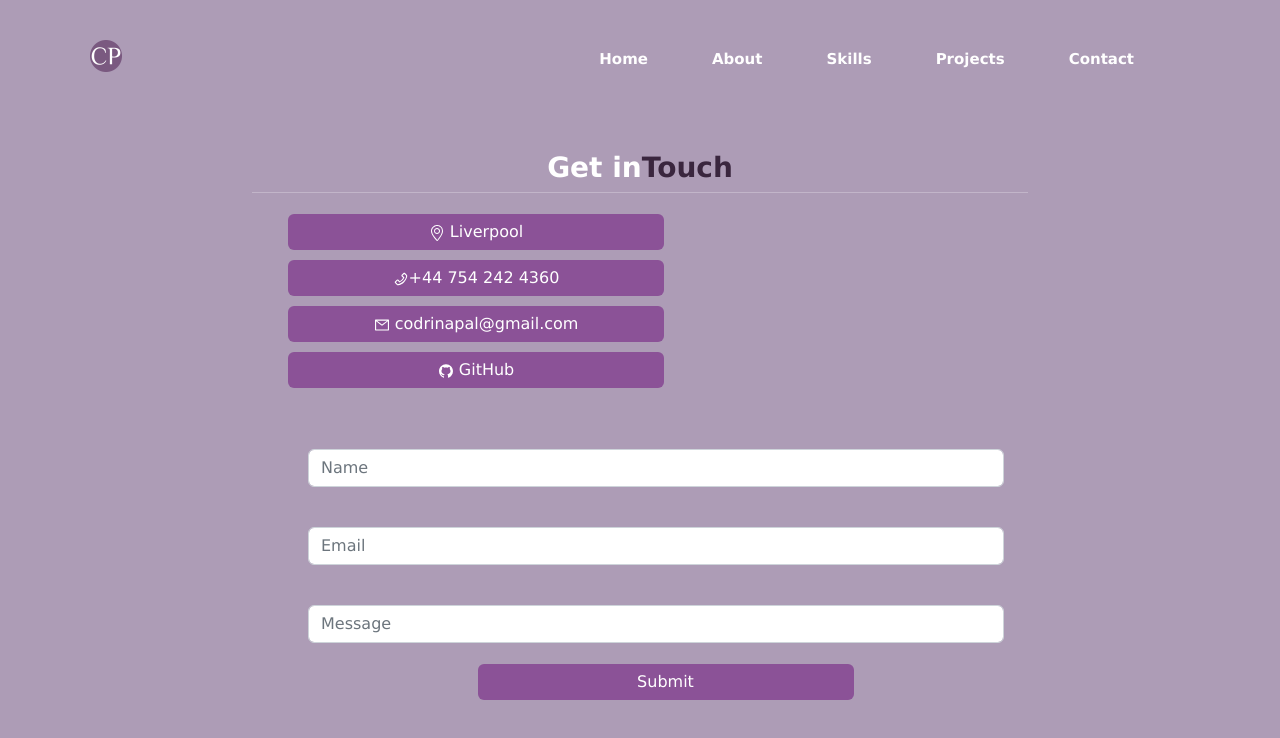
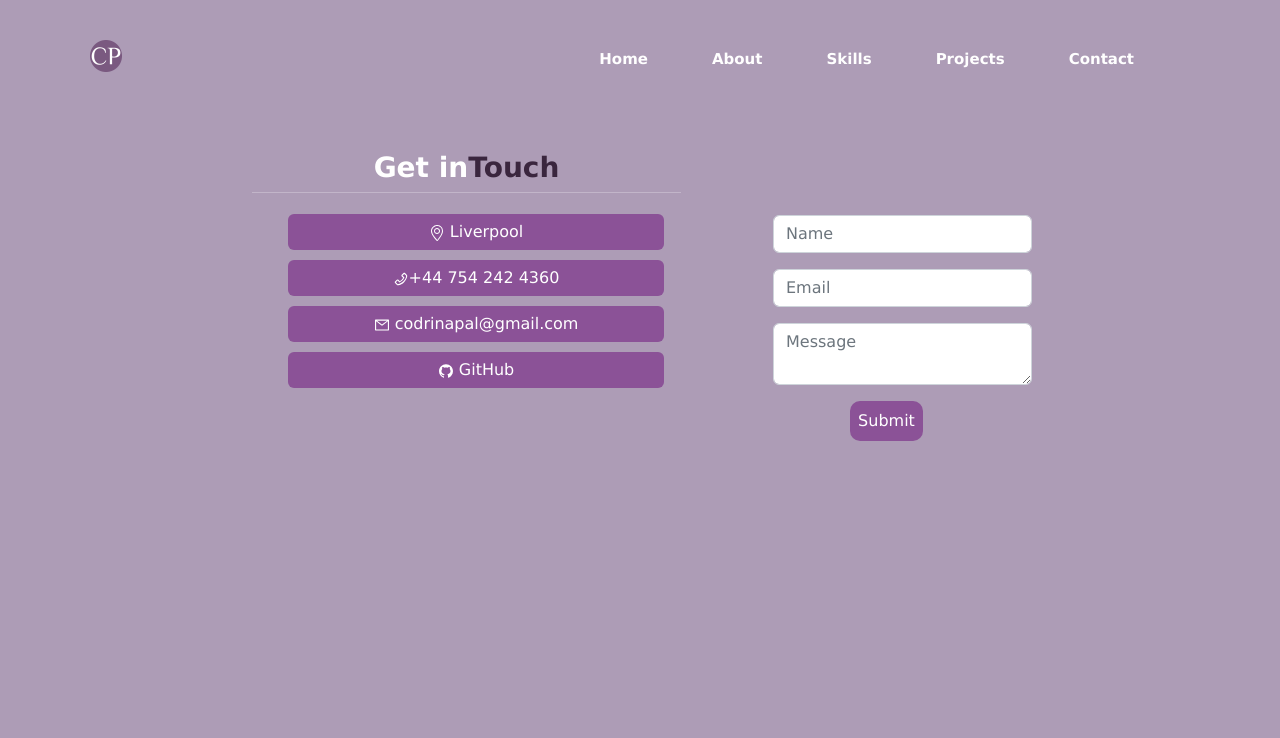
Before and after one commit to codri5/react-portfolio, a React (Create React App) app: page /contact in a window 1280 px wide. Shown: the top 738 px of the page. Built offline with nearby package versions, Linux system fonts and the light colour scheme.

Commit message:
updated form component

```diff
--- a/src/components/Contact/Contact.css
+++ b/src/components/Contact/Contact.css
@@ -12,13 +12,25 @@
     width: 47vh;
 }
 
+.submitBtn {
+    background-color: #8b5297;
+    border: none;
+    color: white;
+    border-radius: 10px;
+    padding: 8px;
+}
+
 .contact-form {
-    margin-top: 2rem;
+    margin-top: 4rem;
     margin-left: 2rem;
 }
 
 #contact-content {
     width: 50vh;
+}
+
+.form-control {
+    margin: 1rem;
 }
 
 @media only screen and (max-width: 480px) {
@@ -29,6 +41,16 @@
         justify-content: center;
         margin-top: 2rem;
     }
+
+    .contact-form {
+        width: 40vh;
+        margin-left: 13px;
+    }
+
+    .contactBtn {
+        width: 40vh;
+        margin-left: 40px;
+    }
 }
 
 @media only screen and (min-width: 1000px) {
--- a/src/components/Contact/ContactForm.js
+++ b/src/components/Contact/ContactForm.js
@@ -1,29 +1,26 @@
 import React from 'react';
-import { Container, Form, Button } from 'react-bootstrap';
+import { MDBInput, MDBValidation, MDBValidationItem, MDBTextArea } from 'mdb-react-ui-kit';
 
 function ContactForm() {
-    return (
-        <>
-        <section>
-          <Container className='contact-form' id='contact-form'>
-            <Form>
-              <Form.Group className="mb-3" controlId="formBasicName">
-                <Form.Label></Form.Label>
-                <Form.Control type="name" placeholder="Name" />
-              </Form.Group>
-              <Form.Group className="mb-3" controlId="formBasicEmail">
-                <Form.Label></Form.Label>
-                <Form.Control type="email" placeholder="Email" />
-              </Form.Group>
-              <Form.Group className="mb-3" controlId="formBasicMessage">
-                <Form.Label></Form.Label>
-                <Form.Control type="text" placeholder="Message" />
-              </Form.Group>
-              <Button className='contactBtn' variant="primary" type="submit">Submit</Button>
-            </Form>
-          </Container>
-        </section>
-        </>
+  return (
+    <>
+    <section>
+      <div className='contact-form' id='contact-form'>
+        <MDBValidation noValidate id='form' >
+          <MDBValidationItem invalid feedback='Please enter your name.'>
+            <MDBInput placeholder='Name' required />
+          </MDBValidationItem>
+          <MDBValidationItem invalid feedback='Please enter your email.'>
+            <MDBInput type='email' placeholder='Email' required />
+          </MDBValidationItem>
+          <MDBValidationItem invalid feedback='Please enter a message.' >
+            <MDBTextArea placeholder='Message' required />
+          </MDBValidationItem>
+          <button type='submit' className='submitBtn'>Submit</button>
+        </MDBValidation>
+      </div>
+    </section>
+    </>
   );
 }
 
--- a/src/components/Projects/Projects.css
+++ b/src/components/Projects/Projects.css
@@ -1,11 +1,12 @@
 .project-card {
     margin-bottom: 10px;
-    box-shadow: 3px 3px 3px #b582b0;
+    box-shadow: 1px 3px 3px 1px #b582b0;
     transition: 0.5s all ease-in-out;
 }
 
 .project-card:hover {
-    transform: scale(1.1);
+    transform: scale(1.2);
+    z-index: 1;
 }
 
 .projectBtn {
```
